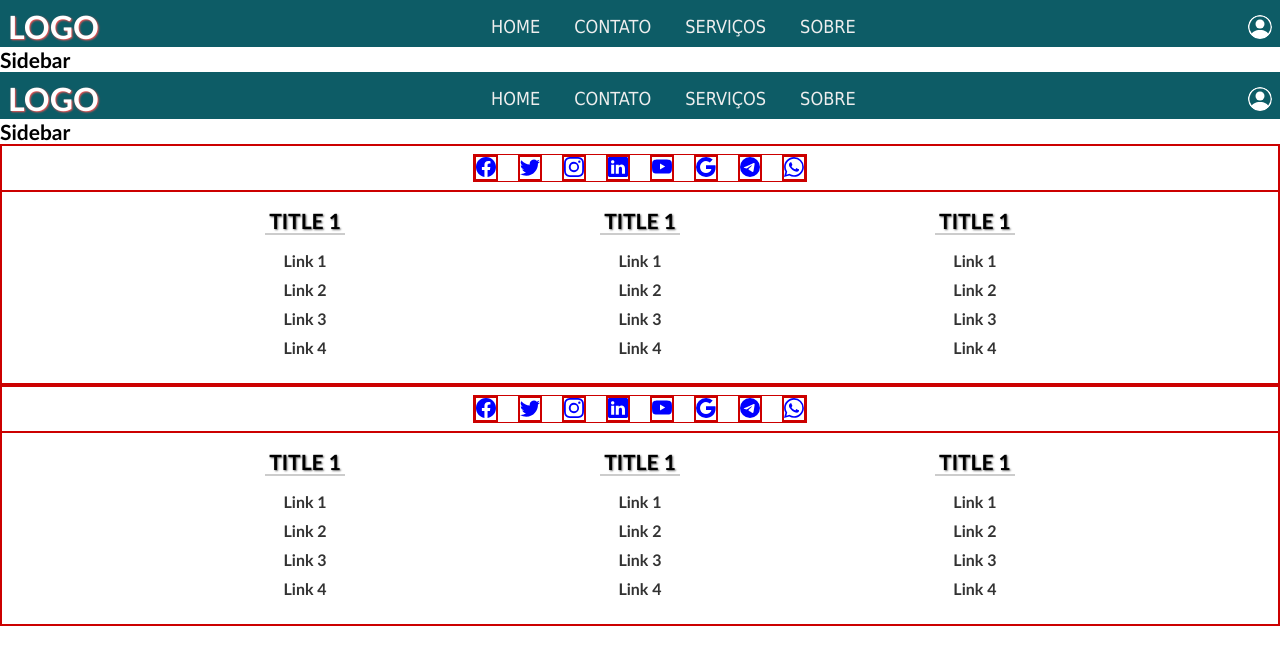
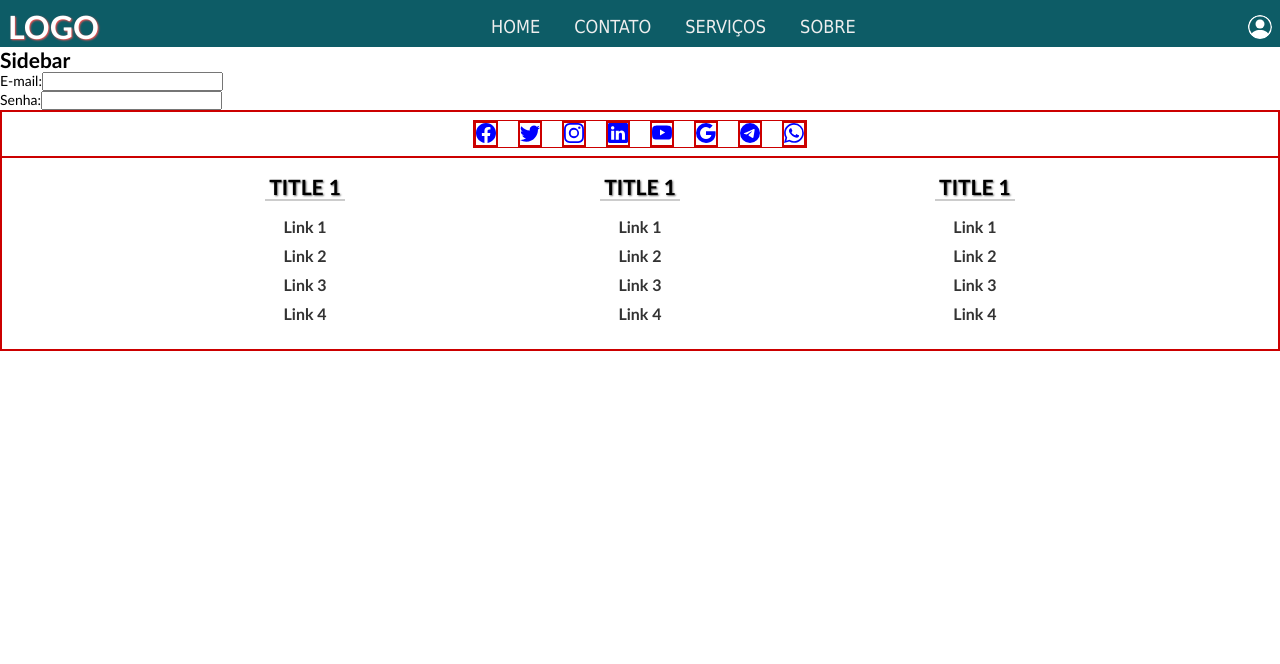
Before and after one commit to Victor999069/forms-vet, a React (Vite) app: page /conta/login in a window 1280 px wide. Shown: the top 664 px of the page. Built offline with nearby package versions, Linux system fonts and the light colour scheme.

Commit message:
feat: login corrigido

```diff
--- a/src/pages/account/login/Login.jsx
+++ b/src/pages/account/login/Login.jsx
@@ -1,5 +1,4 @@
 import { useState } from "react";
-import BaseLayout from "../../../template/layout/BaseLayout";
 
 const Login = () => {
     const [email, setEmail] = useState('');
@@ -14,7 +13,7 @@ const Login = () => {
     };
 
     return(
-        <BaseLayout>
+        <>
             <div className="container-email">
                 <label htmlFor="email">E-mail:</label>
                 <input
@@ -35,7 +34,7 @@ const Login = () => {
                     required
                 />
             </div>
-        </BaseLayout>
+        </>
     );
 };
 
```
